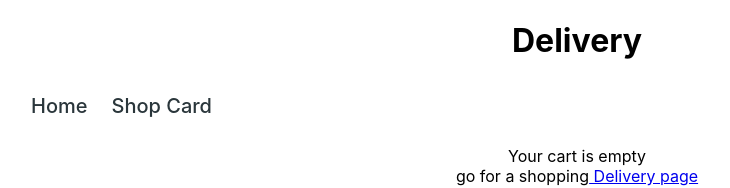
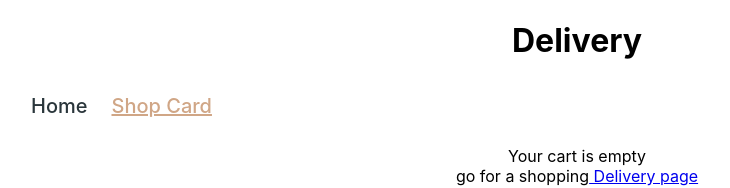
Before and after one commit to IrynaMel/delivery, a React (Create React App) app: page /delivery/card in a window 1280 px wide. Shown: the top 188 px of the page, without its empty margins (63-793 px from the left). Built offline with nearby package versions, Linux system fonts and the light colour scheme.

Commit message:
fix routes

```diff
--- a/src/components/AppBar/AppBar.js
+++ b/src/components/AppBar/AppBar.js
@@ -8,8 +8,8 @@ const AppBar = () => {
       <header>
         <H>Delivery</H>
         <Div>
-          <HLink to="/devoveryApp/home">Home</HLink>
-          <HLink to="/devoveryApp/card">Shop Card</HLink>
+          <HLink to="/delivery/home">Home</HLink>
+          <HLink to="/delivery/card">Shop Card</HLink>
         </Div>
       </header>
       <Outlet />
```
Also changed, not shown: 1 other file (tests, documents, lock files or other folders).
